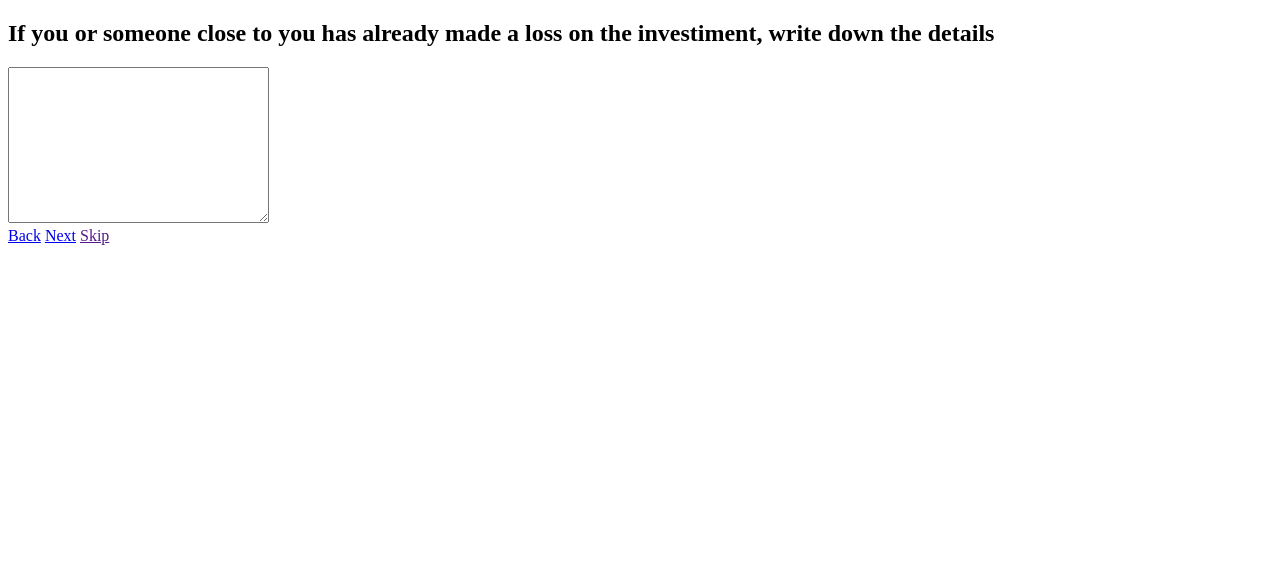
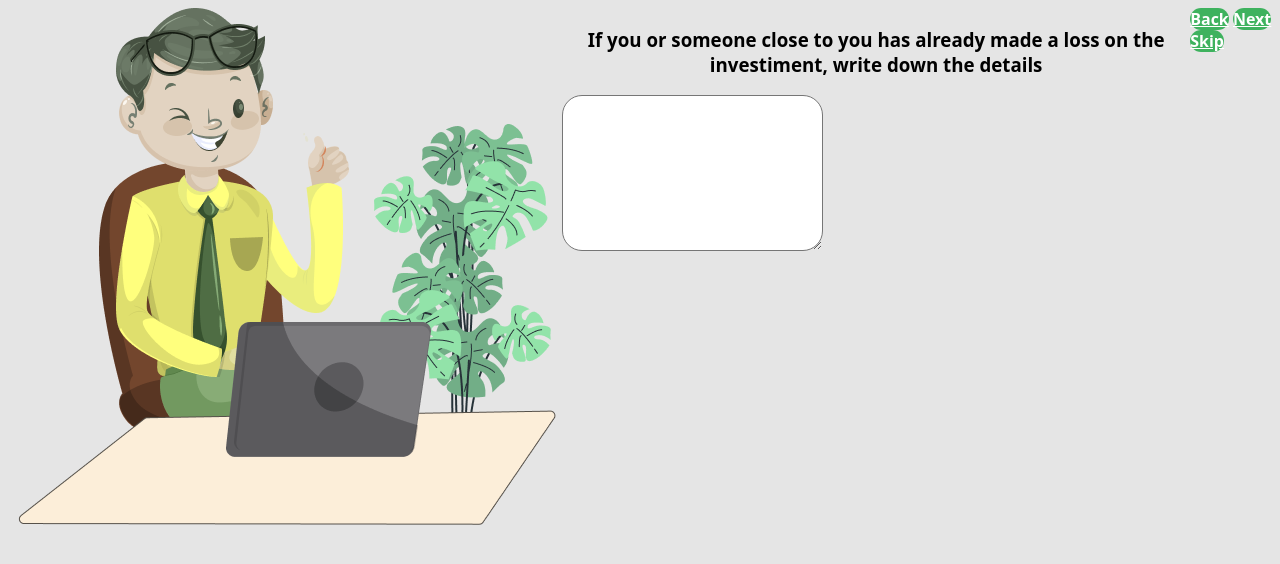
Before and after one commit to Reinaldo1209/1st-challenge-scholarship-program-aws-react, a plain HTML site: page index5.html in a window 1280 px wide. Drawn offline with Linux system fonts and the light colour scheme.

Commit message:
Segundo commit: CSS em andamento

```diff
--- a/index5.html
+++ b/index5.html
@@ -4,17 +4,19 @@
     <meta charset="UTF-8">
     <meta http-equiv="X-UA-Compatible" content="IE=edge">
     <meta name="viewport" content="width=device-width, initial-scale=1.0">
-    <title>Document</title>
+    <title>Message</title>
+    <link rel="stylesheet" href="style.css">
 </head>
 <body>
+    <img src="four.png" alt="" class="img2">
     <section>
-        <h2>If you or someone close to you has already made a loss on the investiment, write down the details</h2>
+        <h3>If you or someone close to you has already made a loss on the investiment, write down the details</h3>
         <textarea name="msg" id="msg" cols="30" rows="10"></textarea>
     </section>
     <section>
         <a href="index4.html">Back</a>
         <a href="index6.html">Next</a>
-        <a href="">Skip</a>
+        <a href="index6.html">Skip</a>
     </section>
 </body>
 </html>
--- /dev/null
+++ b/style.css
@@ -0,0 +1,38 @@
+body{
+    display: flex;
+    background-color: #E5E5E5;
+    font-family: system-ui, -apple-system, BlinkMacSystemFont, 'Segoe UI', Roboto, Oxygen, Ubuntu, Cantarell, 'Open Sans', 'Helvetica Neue', sans-serif;
+}
+
+a{
+    background: #3EB25E;
+    border-radius: 35px;
+    font-weight: bold;
+    color: #FFFF;
+}
+
+a:hover{
+    background: #FFFF7D;
+    color: black;
+}
+
+h1,h2,h3,h4{
+    text-align: center;
+}
+
+input[type="checkbox"]{
+    background: rgba(62, 178, 94, 0.3);
+
+}
+input[type="checkbox"]:checked{
+    background-color: red;
+}
+
+input[type = "email"],input[type = text],textarea{
+    border-radius: 20px;
+}
+
+textarea{
+    box-sizing: border-box;
+    position: absolute;
+}
```
Also changed, not shown: index.html (+8 -5 lines), index2.html (+5 -3 lines), index3.html (+5 -3 lines), index4.html (+5 -3 lines), index6.html (+4 -2 lines), five.png (added), four.png (added), one.png (added), three.png (added), two.png (added), zero.png (added).
